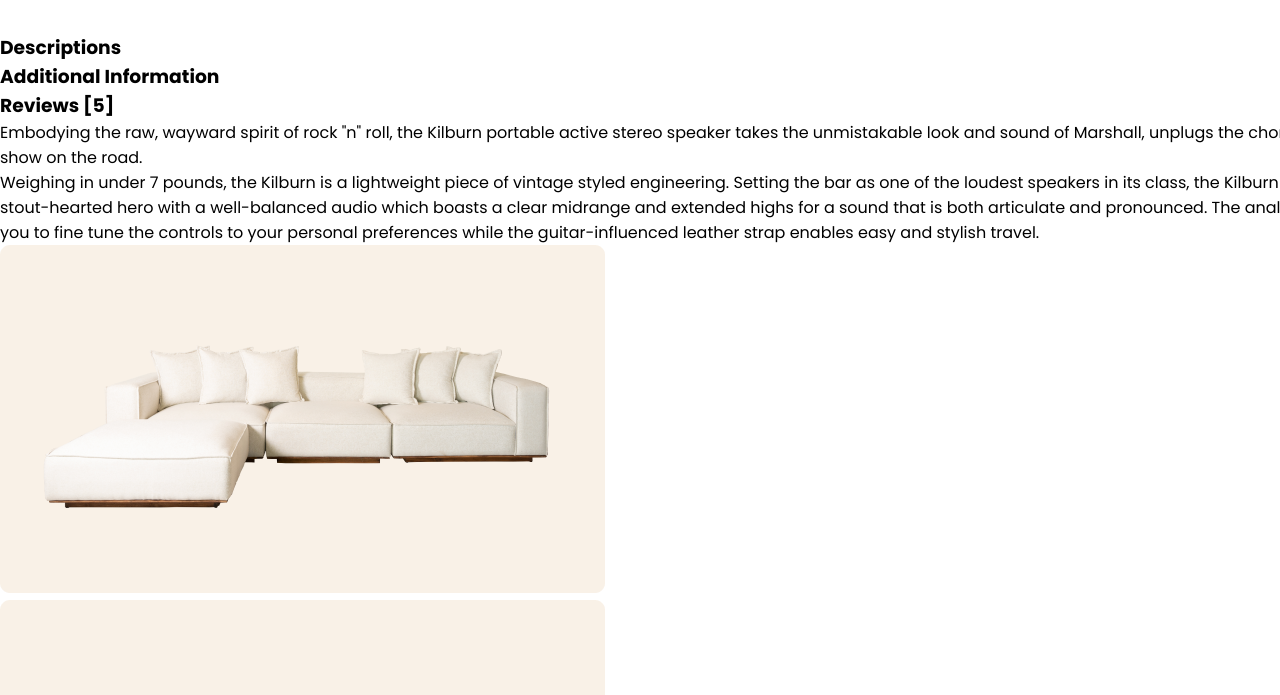
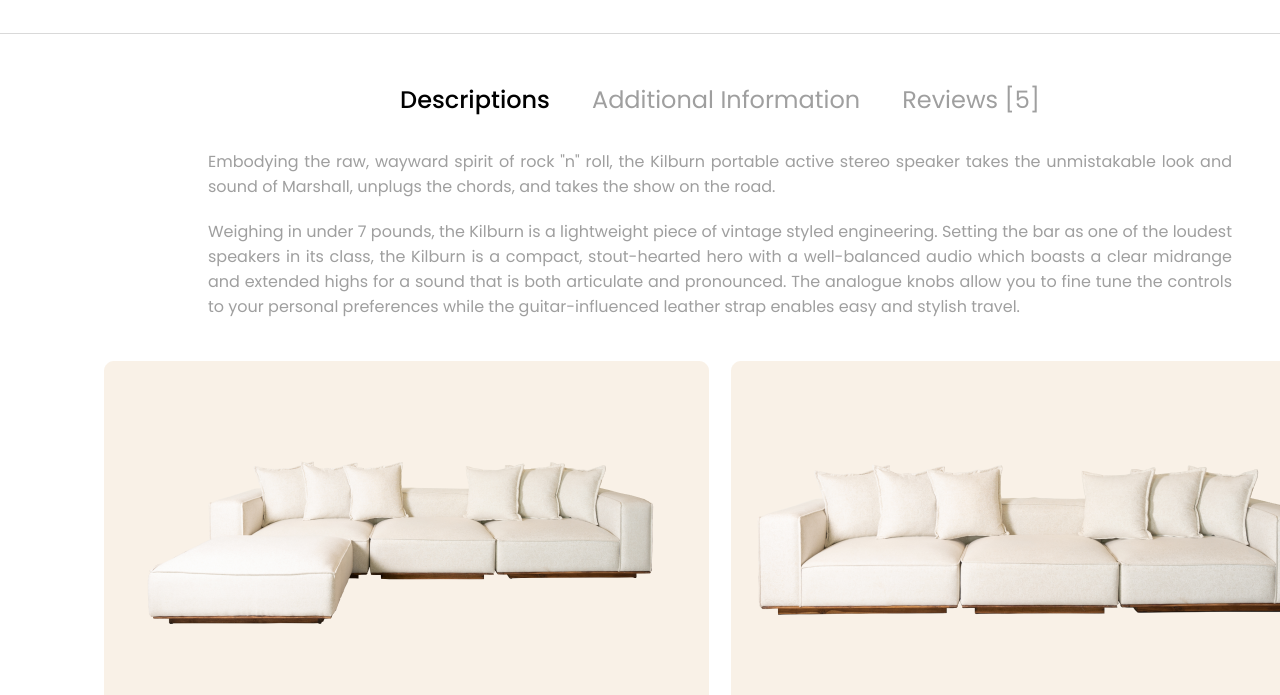
Before and after one commit to hossainpgmr/Furniro, a website: page single-product.html in a window 1280 px wide. Shown: the part 965-1660 px from the top of the page. Drawn offline with Linux system fonts and the light colour scheme.

Commit message:
single page creating done

```diff
--- a/sass/main.scss
+++ b/sass/main.scss
@@ -939,7 +939,7 @@ footer {
       .product-authority {
         margin-top: 48px;
         padding: 32px 0;
-        border-top: 1px solid #9f9f9f;
+        border-top: 1px solid #d9d9d9;
         p {
           margin-bottom: 16px;
           color: #9f9f9f;
@@ -974,9 +974,47 @@ footer {
       }
     }
   }
-}
-
-.single-product-section > .product-section {
+  .product-describe-area {
+    padding-top: 48px;
+    border-top: 1px solid #d9d9d9;
+    .describe-detail {
+      .describe-titile {
+        display: flex;
+        gap: 42px;
+        justify-content: center;
+        h3 {
+          color: #9f9f9f;
+          font-size: 24px;
+          font-weight: 400;
+          line-height: inherit;
+        }
+        .title-des {
+          color: #000;
+          font-weight: 500;
+        }
+      }
+      .describe-para {
+        width: 1024px;
+        margin: 0 auto;
+        margin-top: 32px;
+        p {
+          margin-bottom: 20px;
+          color: #9f9f9f;
+          font-size: 16px;
+          font-weight: 400;
+          line-height: inherit;
+          text-align: justify;
+        }
+      }
+    }
+    .describe-img {
+      display: flex;
+      gap: 22px;
+      justify-content: center;
+      margin-top: 42px;
+    }
+  }
+  .product-section {
     width: 100%;
     .product-wrap {
       display: flex;
@@ -1000,6 +1038,7 @@ footer {
         line-height: 24px;
         padding: 10px 52px;
         border: 1px solid $base-color;
+      }
     }
   }
 }
--- a/single-product.html
+++ b/single-product.html
@@ -136,12 +136,13 @@
                     </div>
                 </div>
                 <div class="product-describe-area">
-                    <div class="describe-heading">
+                    <div class="describe-detail">
                         <div class="describe-titile">
-                            <h3>Descriptions</h3>
+                            <h3 class="title-des">Descriptions</h3>
                             <h3>Additional Information</h3>
                             <h3>Reviews [5]</h3>
                         </div>
+                       <div class="describe-para">
                         <p>Embodying the raw, wayward spirit of rock "n" roll, the Kilburn portable active stereo
                             speaker takes the unmistakable
                             look and sound of Marshall, unplugs the chords, and takes the show on the road.</p>
@@ -155,8 +156,9 @@
                             fine tune the controls to your personal preferences while the guitar-influenced leather
                             strap enables easy and stylish
                             travel.</p>
+                       </div>
                     </div>
-                    <div class="description-img">
+                    <div class="describe-img">
                         <div>
                             <img src="./assets/description1.png" alt="">
                         </div>
```
Also changed, not shown: css/main.css, 1 other file. Lines whose indentation alone changed are shown as unchanged.
